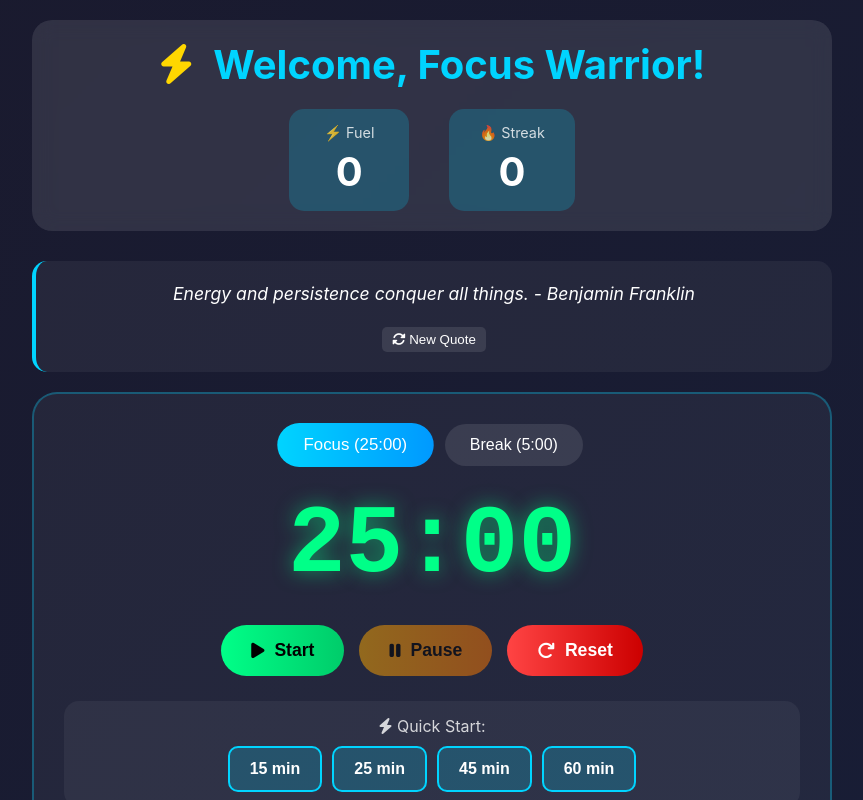
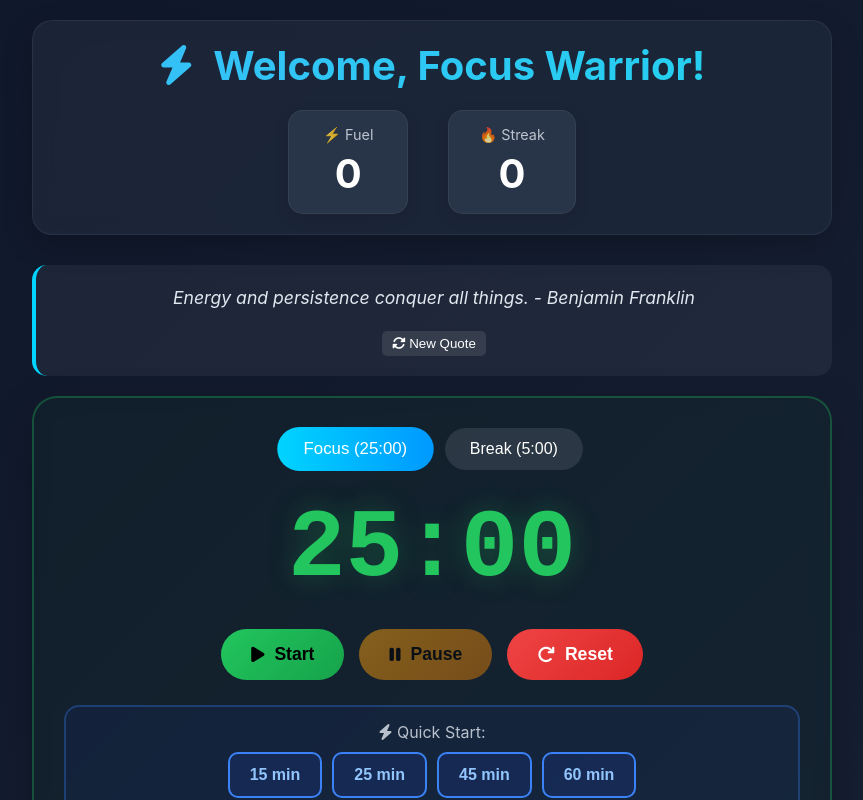
Before and after one commit to sakshamshuklait25-arch/FOCUS_FUEL, a plain HTML site: page index.html in a window 1280 px wide. Both pictures are taken after a click on the button "Continue as Guest". Shown: the top 800 px of the page, without its empty margins (208-1071 px from the left). Drawn offline with Linux system fonts and the light colour scheme.

Commit message:
Update style.css

```diff
--- a/style.css
+++ b/style.css
@@ -1187,3 +1187,132 @@ footer button {
 .quick-btn:hover::after {
     left: 100%;
 }
+/* ===== PROFESSIONAL COLOR-CODED THEME ADDITIONS ===== */
+
+/* Update Body Background */
+body {
+    background: linear-gradient(135deg, #0f172a 0%, #1e293b 100%) !important;
+    color: #e2e8f0 !important;
+}
+
+/* Header Updates */
+header {
+    background: rgba(30, 41, 59, 0.8) !important;
+    backdrop-filter: blur(10px) !important;
+    border: 1px solid rgba(71, 85, 105, 0.3) !important;
+    box-shadow: 0 10px 30px rgba(0, 0, 0, 0.2) !important;
+}
+
+h1 {
+    color: #38bdf8 !important;
+    background: linear-gradient(135deg, #38bdf8, #22d3ee) !important;
+    -webkit-background-clip: text !important;
+    -webkit-text-fill-color: transparent !important;
+    background-clip: text !important;
+}
+
+.stat-box {
+    background: rgba(51, 65, 85, 0.6) !important;
+    border: 1px solid rgba(71, 85, 105, 0.4) !important;
+    box-shadow: 0 5px 15px rgba(0, 0, 0, 0.1) !important;
+}
+
+.stat-box h2 {
+    color: white !important;
+}
+
+/* Timer Container */
+.timer-container {
+    background: rgba(20, 83, 45, 0.1) !important;
+    border: 2px solid rgba(34, 197, 94, 0.3) !important;
+    box-shadow: 0 15px 40px rgba(0, 0, 0, 0.25) !important;
+    backdrop-filter: blur(8px) !important;
+}
+
+.timer-display {
+    color: #22c55e !important;
+    text-shadow: 0 0 30px rgba(34, 197, 94, 0.3) !important;
+}
+
+/* Color-Coded Buttons */
+.btn.start {
+    background: linear-gradient(135deg, #22c55e, #16a34a) !important;
+    border: none !important;
+}
+
+.btn.pause {
+    background: linear-gradient(135deg, #f59e0b, #d97706) !important;
+    border: none !important;
+}
+
+.btn.reset {
+    background: linear-gradient(135deg, #ef4444, #dc2626) !important;
+    border: none !important;
+}
+
+/* Quick Start Buttons */
+.quick-focus {
+    background: rgba(30, 64, 175, 0.1) !important;
+    border: 2px solid rgba(59, 130, 246, 0.3) !important;
+}
+
+.quick-btn {
+    background: rgba(30, 64, 175, 0.2) !important;
+    border: 2px solid #3b82f6 !important;
+    color: #93c5fd !important;
+}
+
+.quick-btn:hover {
+    background: #3b82f6 !important;
+    color: white !important;
+}
+
+/* Mood Tracker */
+.mood-tracker {
+    background: rgba(109, 40, 217, 0.1) !important;
+    border: 2px solid rgba(139, 92, 246, 0.3) !important;
+}
+
+.mood-tracker h3 {
+    color: #a78bfa !important;
+}
+
+/* AI Interventions */
+.ai-interventions {
+    background: rgba(15, 118, 110, 0.1) !important;
+    border: 2px solid rgba(20, 184, 166, 0.3) !important;
+}
+
+.ai-interventions h3 {
+    color: #2dd4bf !important;
+}
+
+/* To-Do Section */
+.todo-section {
+    background: rgba(146, 64, 14, 0.1) !important;
+    border: 2px solid rgba(251, 191, 36, 0.3) !important;
+}
+
+.todo-section h3 {
+    color: #fbbf24 !important;
+}
+
+/* Shop */
+.shop {
+    background: rgba(190, 24, 93, 0.1) !important;
+    border: 2px solid rgba(236, 72, 153, 0.3) !important;
+}
+
+.shop h3 {
+    color: #f472b6 !important;
+}
+
+.buy-btn {
+    background: linear-gradient(135deg, #ec4899, #db2777) !important;
+}
+
+/* Footer */
+footer {
+    background: rgba(30, 41, 59, 0.8) !important;
+    border: 1px solid rgba(71, 85, 105, 0.3) !important;
+}
```
